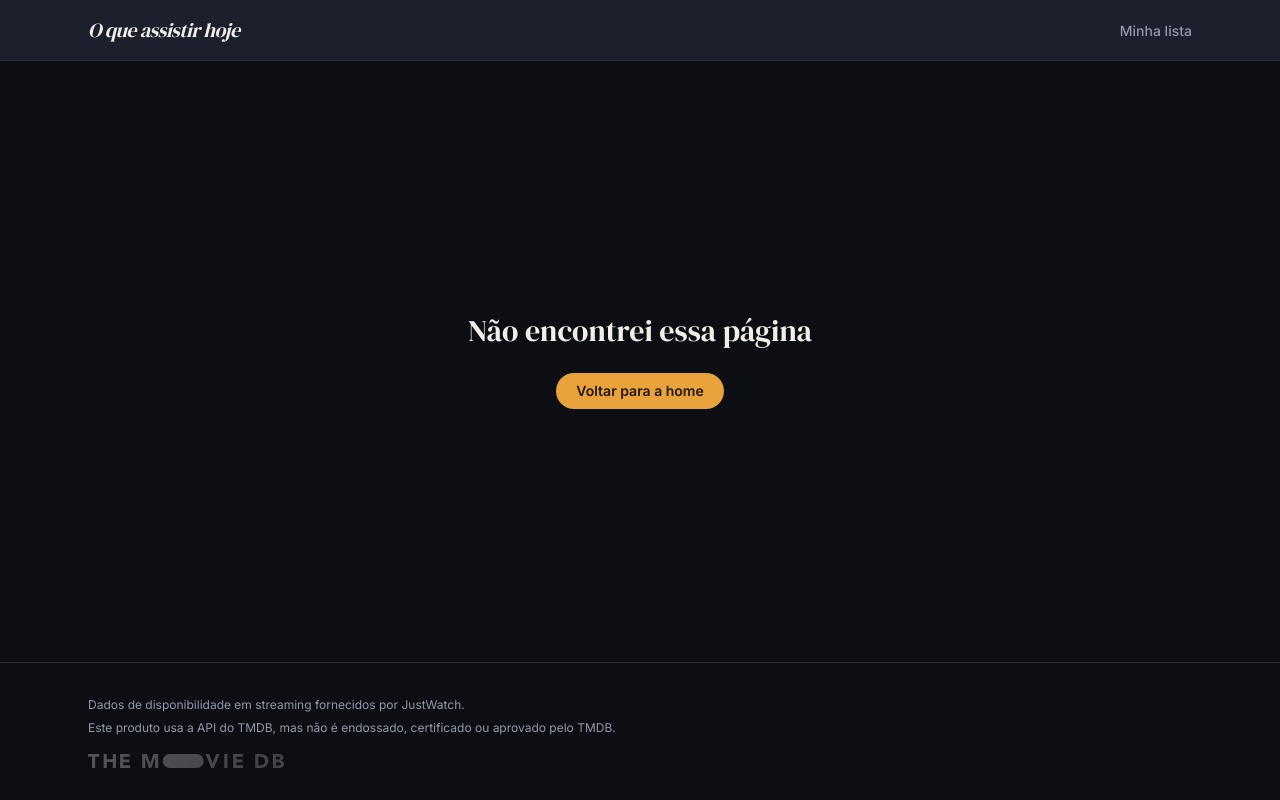
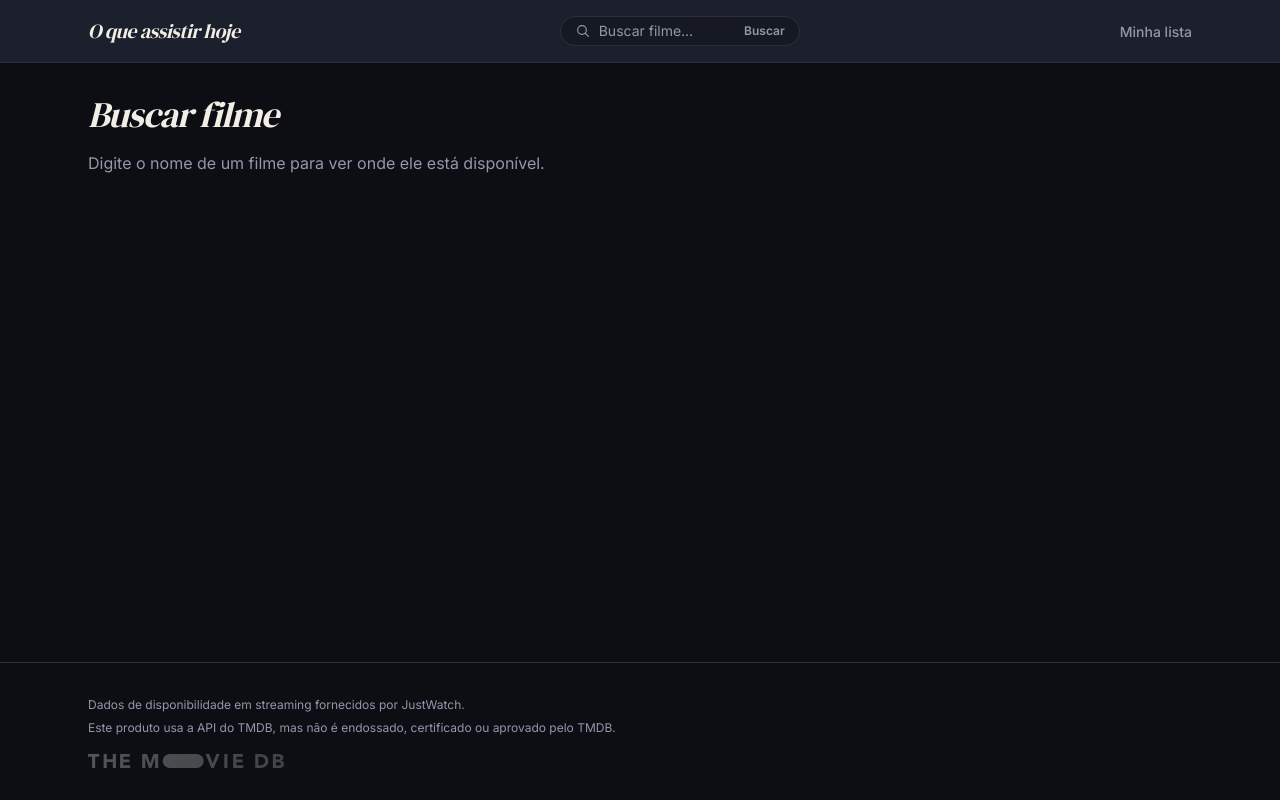
Before and after one commit to jonathapeixoto/CINE-ODIADOS, a Next.js app: page /busca in a window 1280 px wide. Before the commit this address had no page. Built offline with nearby package versions, Linux system fonts and the light colour scheme.

Commit message:
feat: busca por título mostrando onde o filme está disponível

```diff
--- /dev/null
+++ b/src/app/busca/page.tsx
@@ -0,0 +1,43 @@
+import { GradeFilmes } from '@/components/filme/GradeFilmes'
+import { buscarPorTitulo } from '@/lib/tmdb'
+
+export default async function PaginaBusca({
+  searchParams,
+}: {
+  searchParams: Promise<{ q?: string | string[] }>
+}) {
+  const bruto = (await searchParams).q
+  const termo = (Array.isArray(bruto) ? bruto[0] : bruto)?.trim() ?? ''
+
+  if (termo === '') {
+    return (
+      <main className="mx-auto w-full max-w-6xl flex-1 px-4 py-8 sm:px-6">
+        <h1 className="font-display text-3xl italic tracking-tight text-texto sm:text-4xl">
+          Buscar filme
+        </h1>
+        <p className="mt-4 text-sm text-texto-fraco sm:text-base">
+          Digite o nome de um filme para ver onde ele está disponível.
+        </p>
+      </main>
+    )
+  }
+
+  const pagina = await buscarPorTitulo(termo, 1)
+
+  return (
+    <main className="mx-auto w-full max-w-6xl flex-1 px-4 py-8 sm:px-6">
+      <h1 className="text-balance font-display text-3xl italic tracking-tight text-texto sm:text-4xl">
+        Resultados para “{termo}”
+      </h1>
+      {pagina.filmes.length === 0 ? (
+        <p className="mt-4 text-sm text-texto-fraco sm:text-base">
+          Nenhum filme encontrado com esse nome.
+        </p>
+      ) : (
+        <div className="mt-8">
+          <GradeFilmes filmes={pagina.filmes} />
+        </div>
+      )}
+    </main>
+  )
+}
--- a/src/components/layout/Cabecalho.tsx
+++ b/src/components/layout/Cabecalho.tsx
@@ -1,15 +1,22 @@
 import Link from 'next/link'
+import { CampoBusca } from './CampoBusca'
 
 export function Cabecalho() {
   return (
     <header className="sticky top-0 z-10 border-b border-borda bg-superficie-alta/90 backdrop-blur">
-      <div className="mx-auto flex max-w-6xl items-center justify-between gap-4 px-4 py-4 sm:px-6">
+      <div className="mx-auto flex max-w-6xl flex-wrap items-center justify-between gap-x-4 gap-y-3 px-4 py-4 sm:flex-nowrap sm:px-6">
         <Link
           href="/"
           className="font-display text-xl italic tracking-tight text-texto transition-colors hover:text-acento"
         >
           O que assistir hoje
         </Link>
+        {/* Sozinha na sua própria linha no mobile (não cabe ao lado da marca e
+            do "Minha lista" numa tela estreita); no desktop volta pra mesma
+            linha, encolhida entre os dois. */}
+        <div className="order-3 w-full sm:order-none sm:flex sm:w-auto sm:flex-1 sm:justify-center">
+          <CampoBusca />
+        </div>
         <nav>
           <Link
             href="/minha-lista"
--- /dev/null
+++ b/src/components/layout/CampoBusca.tsx
@@ -0,0 +1,65 @@
+'use client'
+import { useRouter } from 'next/navigation'
+import { useState } from 'react'
+
+// Mesmo traço fino (stroke 1.75, cantos arredondados) dos outros ícones do
+// app — aqui só para sinalizar "busca" de relance; o rótulo de verdade é o
+// <label> associado ao campo, então o ícone fica decorativo.
+function IconeLupa() {
+  return (
+    <svg
+      aria-hidden="true"
+      focusable="false"
+      viewBox="0 0 24 24"
+      className="h-4 w-4 shrink-0 text-texto-fraco"
+      fill="none"
+      stroke="currentColor"
+      strokeWidth="1.75"
+      strokeLinecap="round"
+      strokeLinejoin="round"
+    >
+      <circle cx="10.5" cy="10.5" r="6.5" />
+      <path d="m20 20-4.3-4.3" />
+    </svg>
+  )
+}
+
+export function CampoBusca() {
+  const router = useRouter()
+  const [termo, setTermo] = useState('')
+
+  const buscar = (evento: React.FormEvent) => {
+    evento.preventDefault()
+    const limpo = termo.trim()
+    if (limpo === '') return
+    router.push(`/busca?${new URLSearchParams({ q: limpo }).toString()}`)
+  }
+
+  return (
+    <form role="search" onSubmit={buscar} className="w-full sm:w-auto sm:max-w-[15rem]">
+      {/* Rótulo real para leitor de tela; visualmente o ícone + placeholder já
+          dizem "busca", então o texto fica sr-only em vez de ocupar espaço
+          num cabeçalho que já divide lugar com a marca e a navegação. */}
+      <label htmlFor="busca" className="sr-only">
+        Buscar filme
+      </label>
+      <div className="flex items-center gap-2 rounded-full border border-borda bg-superficie px-3.5 py-1 transition-colors focus-within:border-acento">
+        <IconeLupa />
+        <input
+          id="busca"
+          type="search"
+          value={termo}
+          onChange={(evento) => setTermo(evento.target.value)}
+          placeholder="Buscar filme…"
+          className="min-w-0 flex-1 bg-transparent text-sm text-texto placeholder:text-texto-fraco focus:outline-none"
+        />
+        <button
+          type="submit"
+          className="shrink-0 text-xs font-semibold text-texto-fraco transition-colors hover:text-acento"
+        >
+          Buscar
+        </button>
+      </div>
+    </form>
+  )
+}
```
Also changed, not shown: 1 other file (tests, documents, lock files or other folders).
